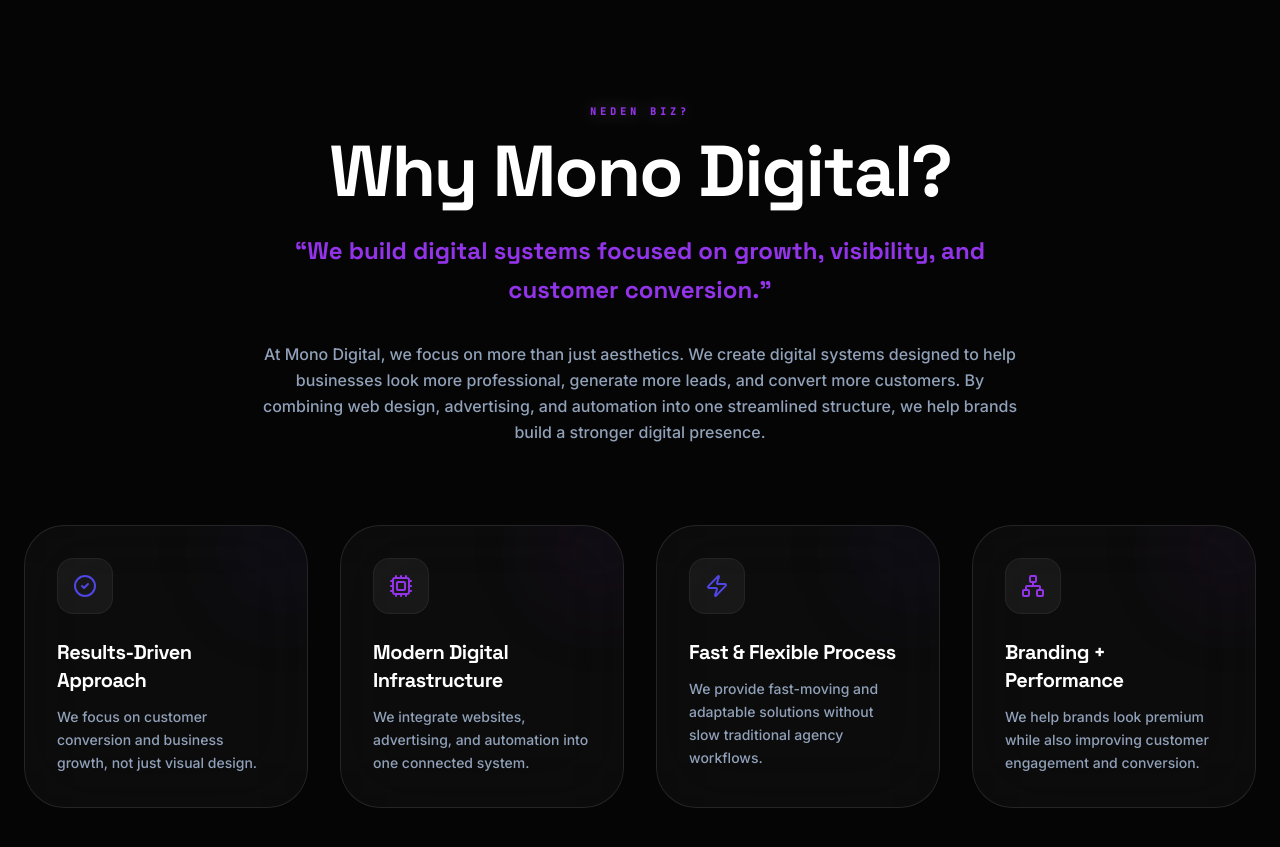
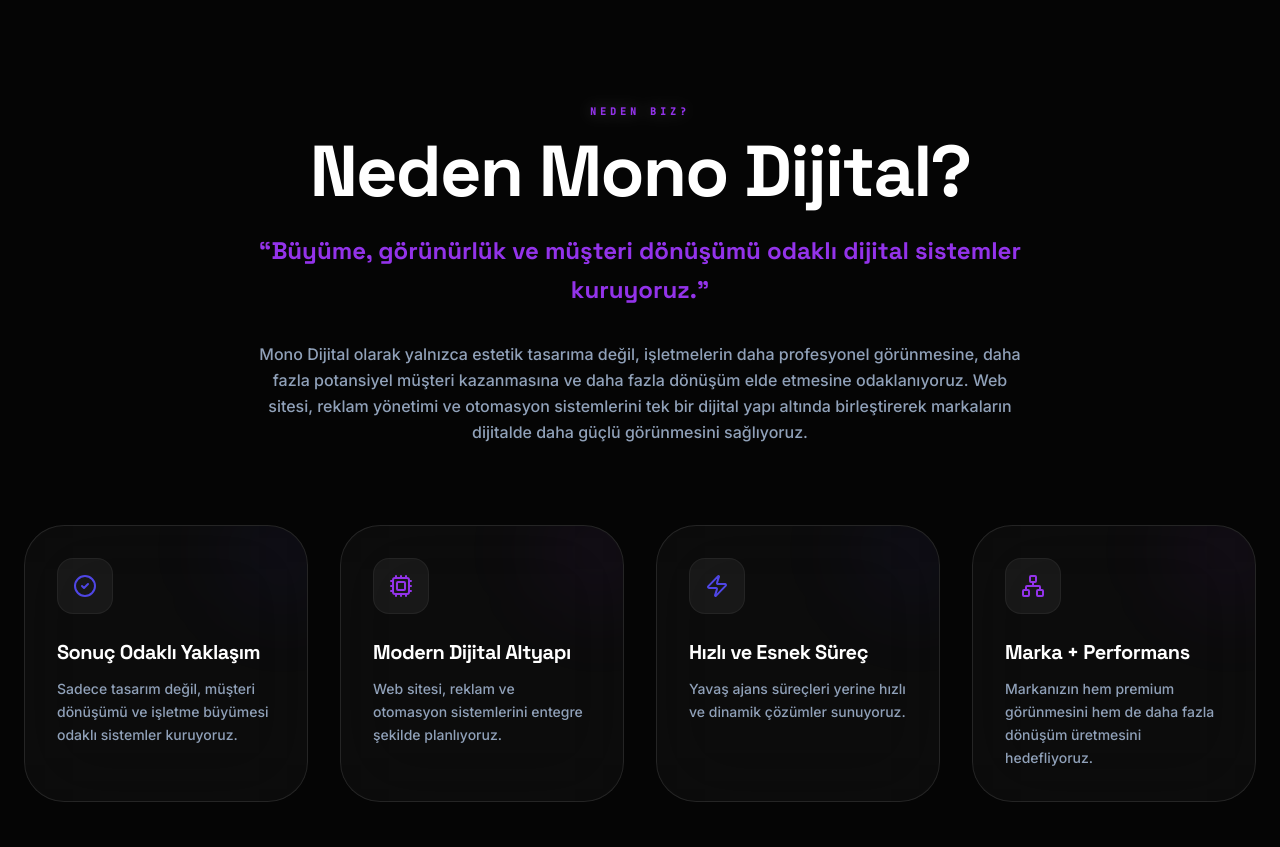
Before and after one commit to eren-17-ai/mono-digital, a React (Vite) app: page / in a window 1280 px wide. Shown: the part 3560-4407 px from the top of the page. Built offline with nearby package versions, Linux system fonts and the light colour scheme.

Commit message:
Translated Why Mono Digital section content from English to Turkish Translated Why Mono Digital section content from English to Turkish

```diff
--- a/src/App.tsx
+++ b/src/App.tsx
@@ -550,13 +550,14 @@
               Neden Biz?
             </motion.span>
             <h2 className="text-4xl md:text-7xl font-bold mb-6 tracking-tight text-white font-display">
-              Why Mono Digital?
+              Neden Mono Dijital?
             </h2>
             <p className="text-brand-purple font-display text-lg md:text-2xl font-bold max-w-3xl mx-auto mb-8 leading-relaxed">
-              “We build digital systems focused on growth, visibility, and customer conversion.”
+              “Büyüme, görünürlük ve müşteri dönüşümü odaklı dijital sistemler kuruyoruz.”
             </p>
-            <p className="text-slate-400 max-w-3xl mx-auto text-sm md:text-base font-medium leading-relaxed">
-              At Mono Digital, we focus on more than just aesthetics. We create digital systems designed to help businesses look more professional, generate more leads, and convert more customers. By combining web design, advertising, and automation into one streamlined structure, we help brands build a stronger digital presence.
+            <p className="text-slate-400 max-w-3xl mx-auto text-sm md:text-base font-medium leading-relaxed whitespace-pre-line">
+              Mono Dijital olarak yalnızca estetik tasarıma değil, işletmelerin daha profesyonel görünmesine, daha fazla potansiyel müşteri kazanmasına ve daha fazla dönüşüm elde etmesine odaklanıyoruz.
+              Web sitesi, reklam yönetimi ve otomasyon sistemlerini tek bir dijital yapı altında birleştirerek markaların dijitalde daha güçlü görünmesini sağlıyoruz.
             </p>
           </div>
 
@@ -564,8 +565,8 @@
             {[
               {
                 icon: CheckCircle2,
-                title: "Results-Driven Approach",
-                desc: "We focus on customer conversion and business growth, not just visual design.",
+                title: "Sonuç Odaklı Yaklaşım",
+                desc: "Sadece tasarım değil, müşteri dönüşümü ve işletme büyümesi odaklı sistemler kuruyoruz.",
                 borderColor: "hover:border-brand-blue/40",
                 glowColor: "bg-brand-blue/5 blur-[40px] group-hover:bg-brand-blue/10",
                 iconColor: "text-brand-blue group-hover:scale-110",
@@ -573,8 +574,8 @@
               },
               {
                 icon: Cpu,
-                title: "Modern Digital Infrastructure",
-                desc: "We integrate websites, advertising, and automation into one connected system.",
+                title: "Modern Dijital Altyapı",
+                desc: "Web sitesi, reklam ve otomasyon sistemlerini entegre şekilde planlıyoruz.",
                 borderColor: "hover:border-brand-purple/40",
                 glowColor: "bg-brand-purple/5 blur-[40px] group-hover:bg-brand-purple/10",
                 iconColor: "text-brand-purple group-hover:scale-110",
@@ -582,8 +583,8 @@
               },
               {
                 icon: Zap,
-                title: "Fast & Flexible Process",
-                desc: "We provide fast-moving and adaptable solutions without slow traditional agency workflows.",
+                title: "Hızlı ve Esnek Süreç",
+                desc: "Yavaş ajans süreçleri yerine hızlı ve dinamik çözümler sunuyoruz.",
                 borderColor: "hover:border-brand-blue/40",
                 glowColor: "bg-brand-blue/5 blur-[40px] group-hover:bg-brand-blue/10",
                 iconColor: "text-brand-blue group-hover:scale-110",
@@ -591,8 +592,8 @@
               },
               {
                 icon: Network,
-                title: "Branding + Performance",
-                desc: "We help brands look premium while also improving customer engagement and conversion.",
+                title: "Marka + Performans",
+                desc: "Markanızın hem premium görünmesini hem de daha fazla dönüşüm üretmesini hedefliyoruz.",
                 borderColor: "hover:border-brand-purple/40",
                 glowColor: "bg-brand-purple/5 blur-[40px] group-hover:bg-brand-purple/10",
                 iconColor: "text-brand-purple group-hover:scale-110",
```
